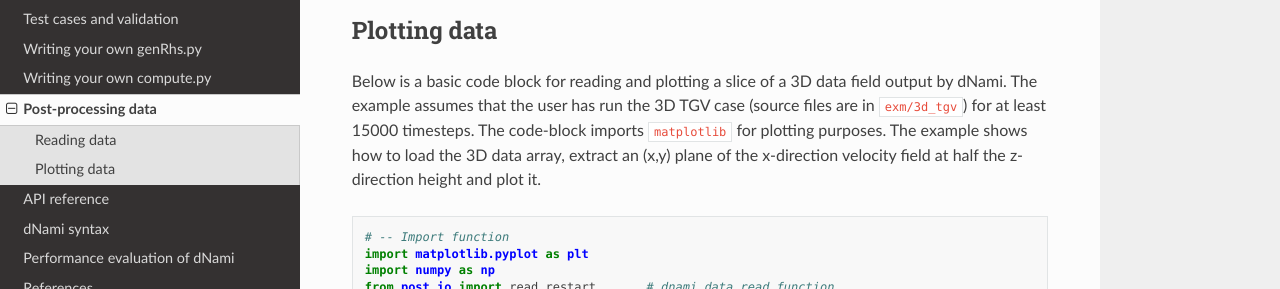
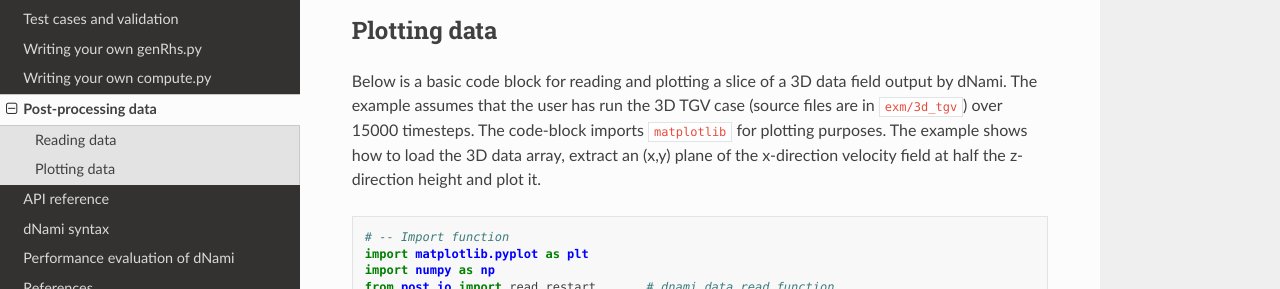
Before and after one commit to dNamiLab/dNami, a Sphinx documentation site: the page built from doc/usage/postpro.rst, in a window 1280 px wide and 900 px high, scrolled down 331 px. Shown: the part 162-451 px from the top of the window. Built offline with Sphinx 7.4.7 and the Read the Docs theme 2.0.0, drawn with Linux system fonts in a browser that asks for light colours.

Commit message:
Update postpro.rst

```diff
--- a/doc/usage/postpro.rst
+++ b/doc/usage/postpro.rst
@@ -16,7 +16,7 @@ For the specific inputs, users are invited to check the relevant :doc:`/usage/ap
 Plotting data
 #############
 
-Below is a basic code block for reading and plotting a slice of a 3D data field output by dNami. The example assumes that the user has run the 3D TGV case (source files are in ``exm/3d_tgv``) for at least 15000 timesteps. The code-block imports ``matplotlib`` for plotting purposes. The example shows how to load the 3D data array, extract an (x,y) plane of the x-direction velocity field at half the z-direction height and plot it.
+Below is a basic code block for reading and plotting a slice of a 3D data field output by dNami. The example assumes that the user has run the 3D TGV case (source files are in ``exm/3d_tgv``) over 15000 timesteps. The code-block imports ``matplotlib`` for plotting purposes. The example shows how to load the 3D data array, extract an (x,y) plane of the x-direction velocity field at half the z-direction height and plot it.
 
 .. code-block:: python
 
```
